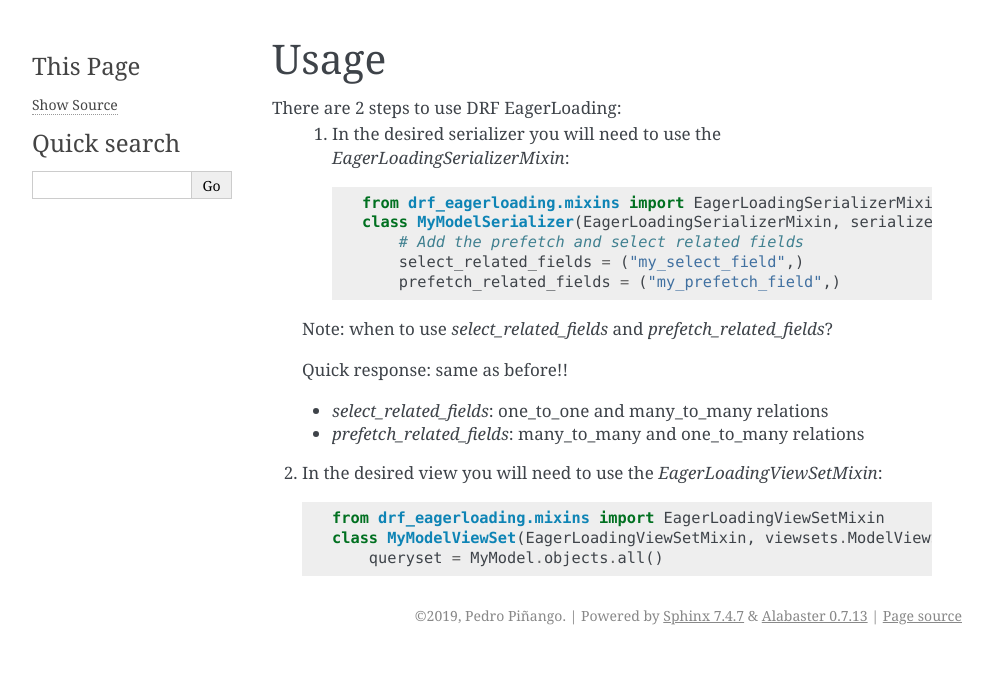
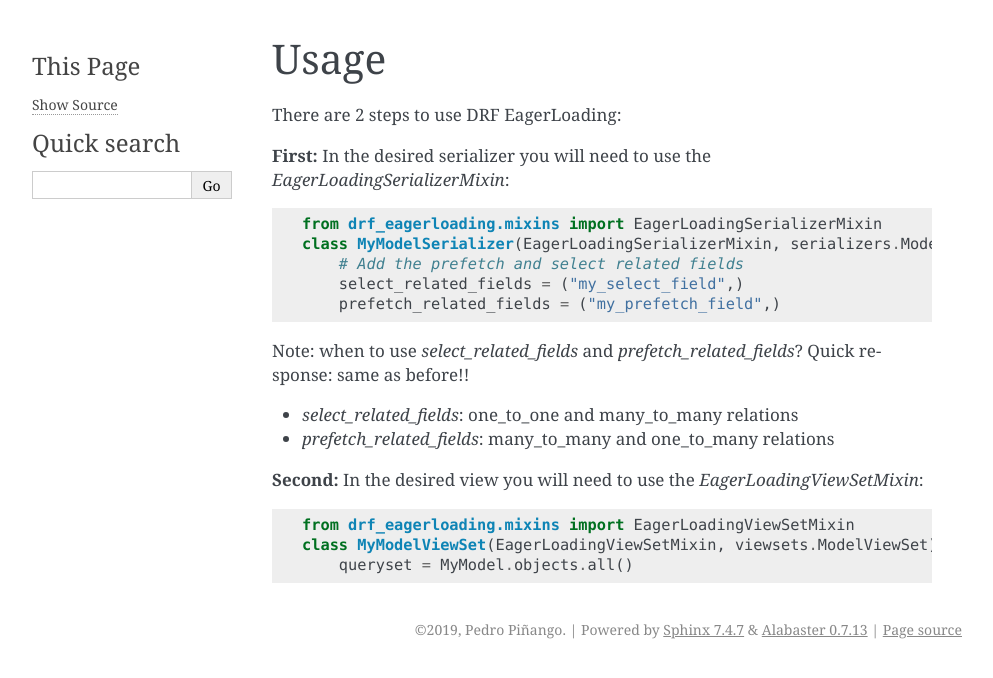
Before and after one commit to talpor/drf_eagerloading, a Sphinx documentation site: the page built from docs/usage.rst, in a window 1280 px wide. Shown: the top 678 px of the page, without its empty margins (148-1141 px from the left). Built offline with Sphinx 7.4.7, drawn with Linux system fonts in a browser that asks for light colours.

Commit message:
corrects bad indentation

```diff
--- a/docs/usage.rst
+++ b/docs/usage.rst
@@ -4,22 +4,22 @@
 Usage
 =====
 There are 2 steps to use DRF EagerLoading:
-    1. In the desired serializer you will need to use the `EagerLoadingSerializerMixin`::
 
-        from drf_eagerloading.mixins import EagerLoadingSerializerMixin
-        class MyModelSerializer(EagerLoadingSerializerMixin, serializers.ModelSerializer):
-            # Add the prefetch and select related fields
-            select_related_fields = ("my_select_field",)
-            prefetch_related_fields = ("my_prefetch_field",)
+**First:** In the desired serializer you will need to use the `EagerLoadingSerializerMixin`::
 
-    Note: when to use `select_related_fields` and `prefetch_related_fields`?
+    from drf_eagerloading.mixins import EagerLoadingSerializerMixin
+    class MyModelSerializer(EagerLoadingSerializerMixin, serializers.ModelSerializer):
+        # Add the prefetch and select related fields
+        select_related_fields = ("my_select_field",)
+        prefetch_related_fields = ("my_prefetch_field",)
 
-    Quick response: same as before!!
+Note: when to use `select_related_fields` and `prefetch_related_fields`?
+Quick response: same as before!!
 
-    - `select_related_fields`: one_to_one and many_to_many relations
-    - `prefetch_related_fields`: many_to_many and one_to_many relations
+- `select_related_fields`: one_to_one and many_to_many relations
+- `prefetch_related_fields`: many_to_many and one_to_many relations
 
-2. In the desired view you will need to use the `EagerLoadingViewSetMixin`::
+**Second:** In the desired view you will need to use the `EagerLoadingViewSetMixin`::
 
     from drf_eagerloading.mixins import EagerLoadingViewSetMixin
     class MyModelViewSet(EagerLoadingViewSetMixin, viewsets.ModelViewSet):
```
